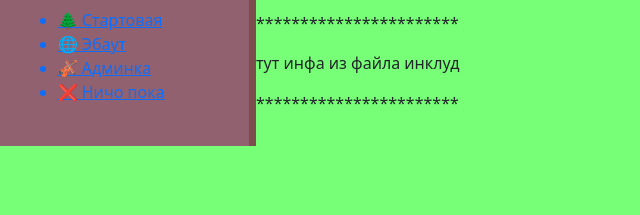
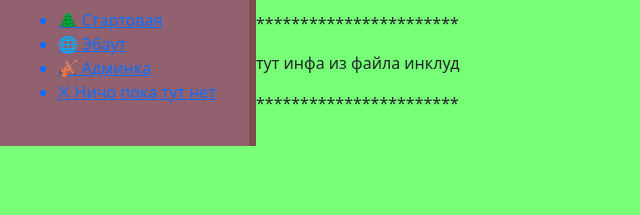
Before and after one commit to BeshaniyBabay/pythonDjangoTest, a Django app: page / in a window 1280 px wide. Shown: the part 85-300 px from the top of the page, without its empty margins (0-640 px from the left). Run offline with Django 4.2, Linux system fonts and the light colour scheme.

Commit message:
version 1.01

```diff
--- a/DjangoTest/main/templates/main/layout.html
+++ b/DjangoTest/main/templates/main/layout.html
@@ -23,7 +23,7 @@
         <a href="/"><li>&#127794 Стартовая</li></a>
         <a href="/about"><li>&#127760 Эбаут</li></a>
         <a href="/admin"><li>&#127931 Админка</li></a>
-        <a href=""><li>&#10060 Ничо пока</li></a>
+        <a href=""><li>&#10761 Ничо пока тут нет</li></a>
     </ul>
 
 </aside>
```
